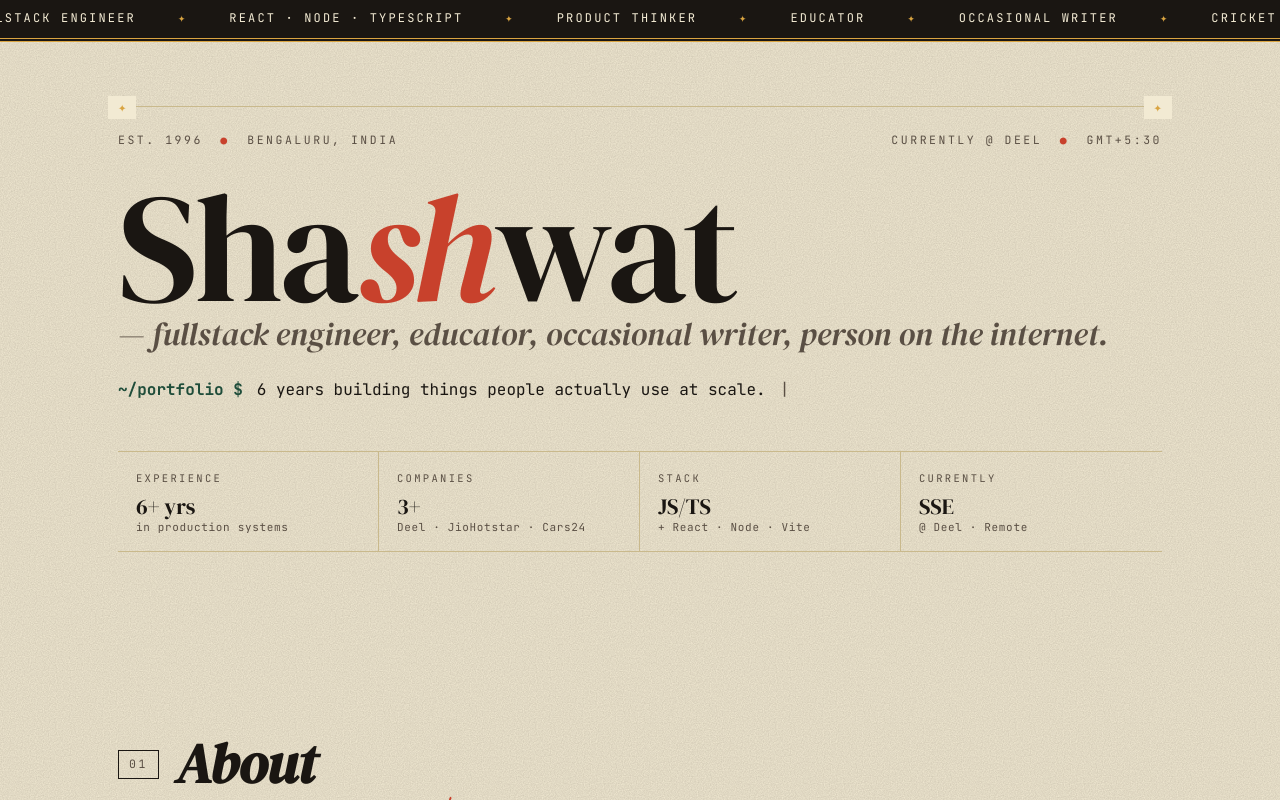
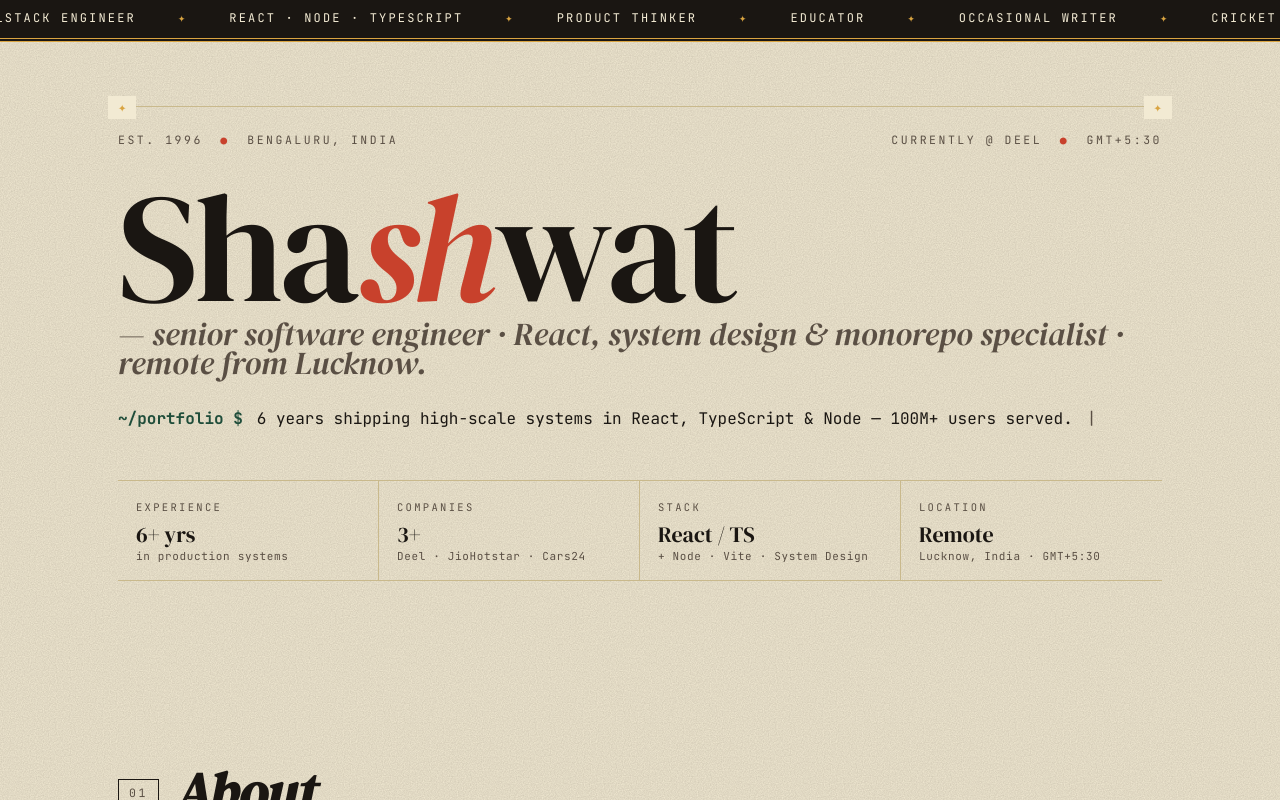
Before and after one commit to SBagaria2710/portfolio, a React (Vite) app: page / in a window 1280 px wide. Shown: the top 800 px of the page. Built offline with nearby package versions, Linux system fonts and the light colour scheme.

Commit message:
SEO: recruiter-targeted title, description, schema, hero copy

```diff
--- a/index.html
+++ b/index.html
@@ -1,24 +1,28 @@
 <!doctype html>
 <html lang="en">
+
 <head>
   <meta charset="UTF-8" />
   <link rel="icon" type="image/jpeg" href="/avatar.jpg" />
   <link rel="apple-touch-icon" href="/avatar.jpg" />
   <meta name="viewport" content="width=device-width, initial-scale=1.0" />
-    <title>Shashwat Bagaria — Software engineer (and a guy who watches too much)</title>
-    <meta name="description" content="Shashwat Bagaria. Fullstack engineer at Deel. Six years of shipping. Slightly too many film and TV references." />
+  <title>Shashwat Bagaria — Senior Software Engineer | React, System Design & Monorepo Specialist · Remote from Lucknow, India</title>
+  <meta name="description"
+    content="Senior Software Engineer at Deel with 6+ years building high-scale systems. Specialist in React, TypeScript, System Design, and Monorepo architecture. Reduced LCP by 40% on a 100M-user live sports platform. Open to senior and staff engineering roles — remote-first." />
 
   <!-- OG / link preview -->
   <meta property="og:type" content="website" />
   <meta property="og:url" content="https://portfolio.shashwatbagaria.com" />
-    <meta property="og:title" content="Shashwat Bagaria — Software engineer" />
-    <meta property="og:description" content="Fullstack engineer at Deel. Six years of shipping. Slightly too many film and TV references." />
+  <meta property="og:title" content="Shashwat Bagaria — Senior Software Engineer | React, System Design & Monorepo Specialist" />
+  <meta property="og:description"
+    content="Senior Software Engineer at Deel with 6+ years building high-scale systems. Specialist in React, TypeScript, System Design, and Monorepo architecture. Open to senior and staff engineering roles — remote-first." />
   <meta property="og:image" content="https://portfolio.shashwatbagaria.com/avatar.jpg" />
 
   <!-- Twitter / X card -->
   <meta name="twitter:card" content="summary_large_image" />
-    <meta name="twitter:title" content="Shashwat Bagaria — Software engineer" />
-    <meta name="twitter:description" content="Fullstack engineer at Deel. Six years of shipping. Slightly too many film and TV references." />
+  <meta name="twitter:title" content="Shashwat Bagaria — Senior Software Engineer | React, System Design & Monorepo Specialist" />
+  <meta name="twitter:description"
+    content="Senior Software Engineer at Deel with 6+ years building high-scale systems. Specialist in React, TypeScript, System Design, and Monorepo architecture. Open to senior and staff engineering roles — remote-first." />
   <meta name="twitter:image" content="https://portfolio.shashwatbagaria.com/avatar.jpg" />
 
   <!-- SEO: robots & indexing -->
@@ -35,16 +39,29 @@
       "url": "https://portfolio.shashwatbagaria.com",
       "image": "https://portfolio.shashwatbagaria.com/avatar.jpg",
       "email": "shashwawtforwork@gmail.com",
-      "jobTitle": "Fullstack Software Engineer",
+      "jobTitle": "Senior Software Engineer",
       "worksFor": {
         "@type": "Organization",
-        "name": "Deel"
+        "name": "Deel",
+        "url": "https://deel.com"
+      },
+      "address": {
+        "@type": "PostalAddress",
+        "addressLocality": "Lucknow",
+        "addressRegion": "Uttar Pradesh",
+        "addressCountry": "IN"
       },
       "sameAs": [
         "https://github.com/Sbagaria2710",
         "https://linkedin.com/in/shashwatbagaria"
       ],
-      "description": "Fullstack engineer at Deel. Six years of shipping. Slightly too many film and TV references."
+      "description": "Senior Software Engineer at Deel with 6+ years building high-scale systems. Specialist in React, TypeScript, System Design, and Monorepo architecture. Previously at JioHotstar and Cars24. Remote-first engineer based in Lucknow, India.",
+      "knowsAbout": [
+        "React", "TypeScript", "JavaScript", "Node.js",
+        "System Design", "Monorepo Architecture", "Web Performance",
+        "Core Web Vitals", "Live Streaming Infrastructure",
+        "Frontend Engineering", "Teaching", "AI"
+      ]
     }
     </script>
 
@@ -58,11 +75,18 @@
     -->
   <link rel="preconnect" href="https://fonts.googleapis.com" />
   <link rel="preconnect" href="https://fonts.gstatic.com" crossorigin />
-    <link rel="stylesheet" href="https://fonts.googleapis.com/css2?family=Fraunces:ital,opsz,wght@0,9..144,400;0,9..144,700;1,9..144,400;1,9..144,700&family=DM+Serif+Display:ital@0;1&family=JetBrains+Mono:wght@400;500;700&family=Caveat:wght@500;700&display=swap" media="print" onload="this.media='all'" />
-    <noscript><link rel="stylesheet" href="https://fonts.googleapis.com/css2?family=Fraunces:ital,opsz,wght@0,9..144,400;0,9..144,700;1,9..144,400;1,9..144,700&family=DM+Serif+Display:ital@0;1&family=JetBrains+Mono:wght@400;500;700&family=Caveat:wght@500;700&display=swap" /></noscript>
+  <link rel="stylesheet"
+    href="https://fonts.googleapis.com/css2?family=Fraunces:ital,opsz,wght@0,9..144,400;0,9..144,700;1,9..144,400;1,9..144,700&family=DM+Serif+Display:ital@0;1&family=JetBrains+Mono:wght@400;500;700&family=Caveat:wght@500;700&display=swap"
+    media="print" onload="this.media='all'" />
+  <noscript>
+    <link rel="stylesheet"
+      href="https://fonts.googleapis.com/css2?family=Fraunces:ital,opsz,wght@0,9..144,400;0,9..144,700;1,9..144,400;1,9..144,700&family=DM+Serif+Display:ital@0;1&family=JetBrains+Mono:wght@400;500;700&family=Caveat:wght@500;700&display=swap" />
+  </noscript>
 </head>
+
 <body>
   <div id="root"><!--app-html--></div>
   <script type="module" src="/src/main.tsx"></script>
 </body>
+
 </html>
--- a/src/components/sections/Hero.tsx
+++ b/src/components/sections/Hero.tsx
@@ -25,12 +25,12 @@ export default function Hero() {
 
           <h1 className="hero__name">
             Sha<em>sh</em>wat
-            <span className="sub">— fullstack engineer, educator, occasional writer, person on the internet.</span>
+            <span className="sub">— senior software engineer · React, system design & monorepo specialist · remote from Lucknow.</span>
           </h1>
 
           <div className="hero__cursorline">
             <span className="prompt">~/portfolio $</span>
-            <span>6 years building things people actually use at scale.</span>
+            <span>6 years shipping high-scale systems in React, TypeScript & Node — 100M+ users served.</span>
             <span className="pipe">|</span>
             <span className="cursor" aria-hidden="true" />
           </div>
@@ -38,8 +38,8 @@ export default function Hero() {
           <dl className="hero__stats">
             <div><dt>Experience</dt><dd>6+ yrs<small>in production systems</small></dd></div>
             <div><dt>Companies</dt><dd>3+<small>Deel · JioHotstar · Cars24</small></dd></div>
-            <div><dt>Stack</dt><dd>JS/TS<small>+ React · Node · Vite</small></dd></div>
-            <div><dt>Currently</dt><dd>SSE<small>@ Deel · Remote</small></dd></div>
+            <div><dt>Stack</dt><dd>React / TS<small>+ Node · Vite · System Design</small></dd></div>
+            <div><dt>Location</dt><dd>Remote<small>Lucknow, India · GMT+5:30</small></dd></div>
           </dl>
         </div>
       </div>
```
Lines whose indentation alone changed are shown as unchanged.
